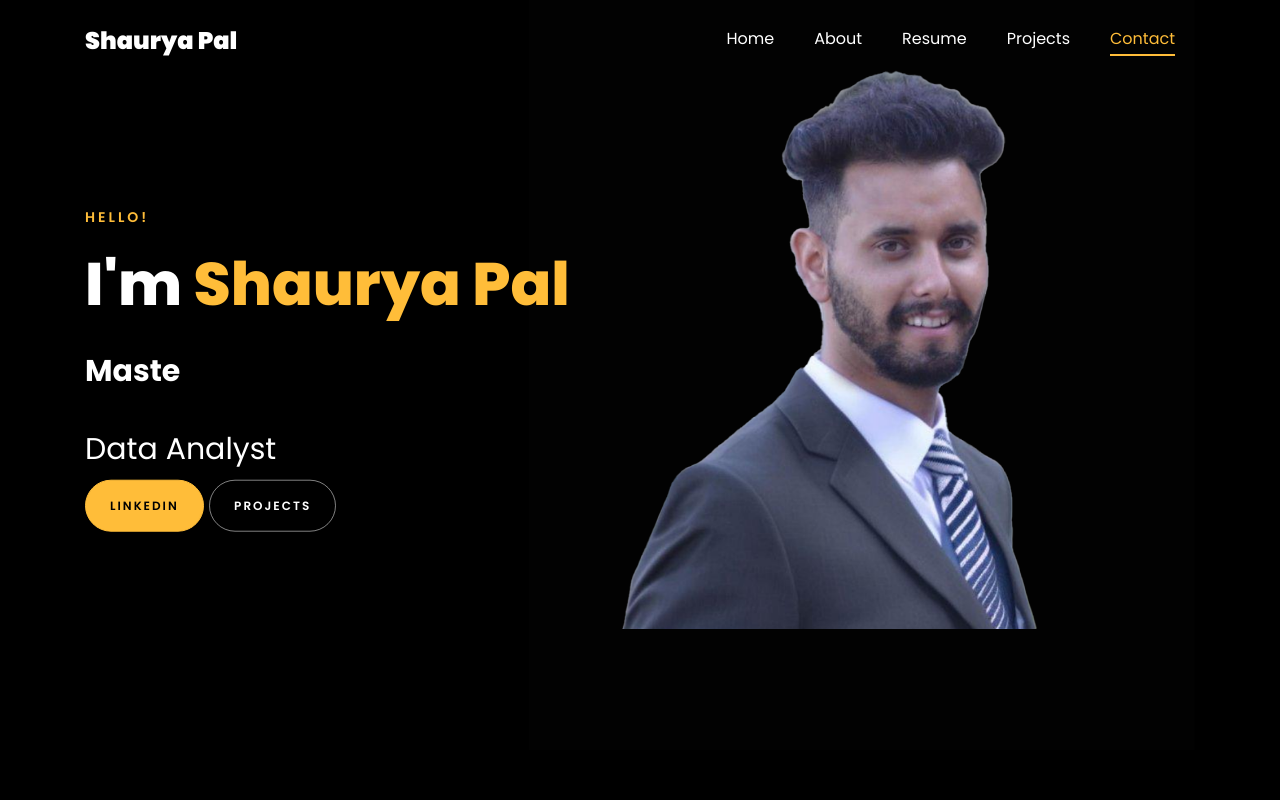
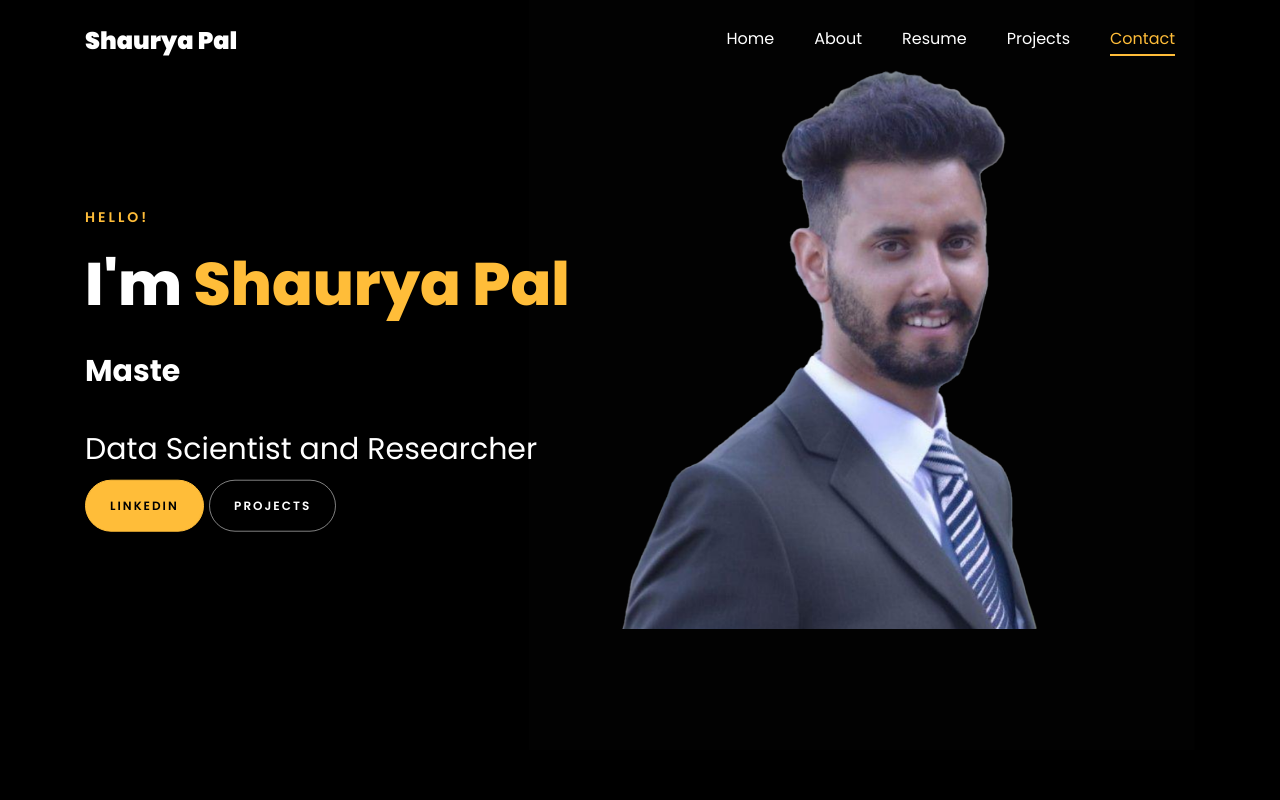
Before and after one commit to shoreey/shauryapal.github.io, a plain HTML site: page index.html in a window 1280 px wide. Shown: the top 800 px of the page. Drawn offline with Linux system fonts and the light colour scheme; files whose address does not match are found by name.

Commit message:
index.html

```diff
--- a/index.html
+++ b/index.html
@@ -188,7 +188,7 @@
 
 						<br>
 						<br>
-			            <h2>Data Analyst</h2>
+			            <h2>Data Scientist and Researcher</h2>
 						<!-- <h2 class="d-flex" style="margin-bottom: 0">With over 5 years of experience</h2> -->
 						<!-- <br> -->
 			            <p><a href="https://www.linkedin.com/in/shaurya-pal-data-scientist" class="btn btn-primary py-3 px-4">linkedin</a>
```
